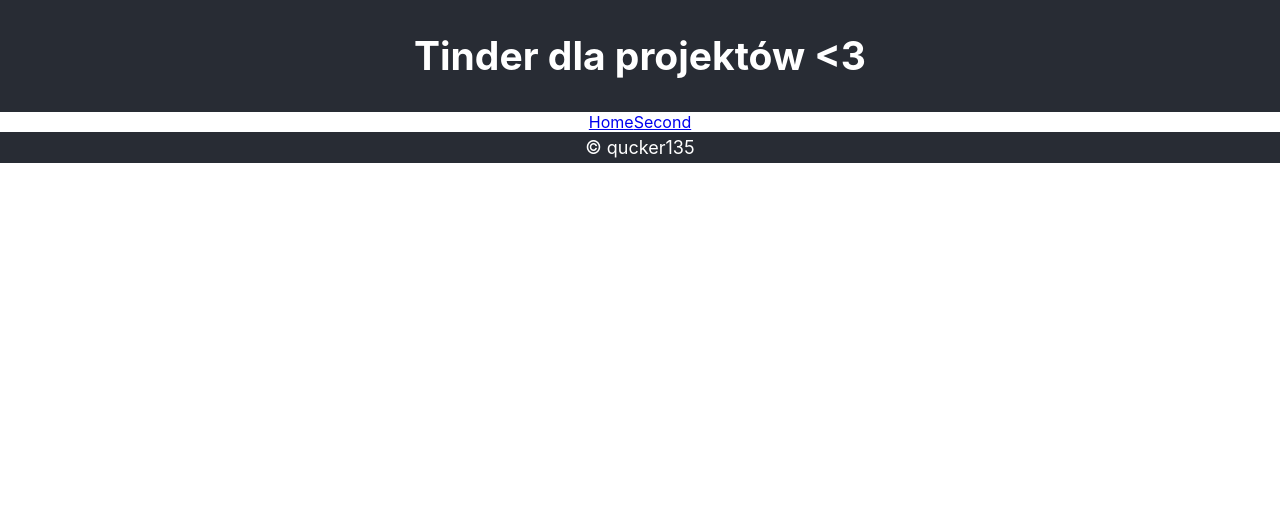
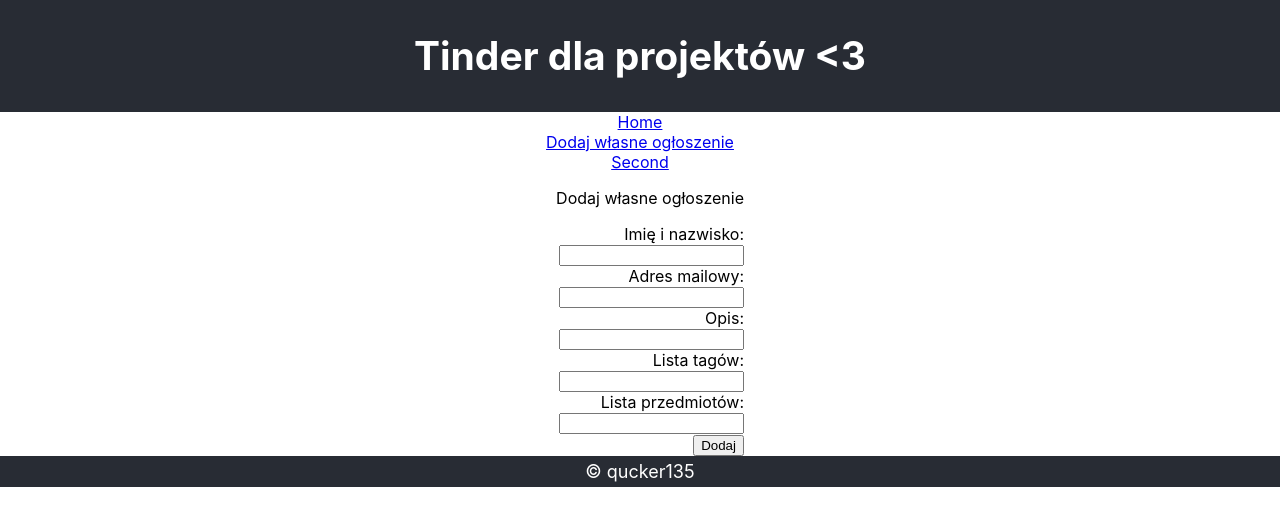
Before and after one commit to qucker135/tinder, a React (Create React App) app: page /add in a window 1280 px wide. Shown: the top 526 px of the page. Built offline with nearby package versions, Linux system fonts and the light colour scheme.

Commit message:
Lab3 - 2.0 done

```diff
--- a/src/App.css
+++ b/src/App.css
@@ -12,8 +12,6 @@
   color: white;
 }
 
-
-
 .App-footer {
   background-color: #282c34;
   display: flex;
--- a/src/App.js
+++ b/src/App.js
@@ -1,14 +1,33 @@
 import './App.css';
 import { useState } from "react";
 import Home from "./Components/Home";
+import Add from "./Components/Add";
 import Second from "./Components/Second";
 import {BrowserRouter, Routes, Route, NavLink} from 'react-router-dom';
 
 function App() {
   const [students, setStudents] = useState([
-    {name: "Mikołaj Czerniak", desc: "Młody, dynamiczny student", tags: ["c++", "verilog", "arduino", "php"], subjects: ["AK2", "PIW", "PIPG"]},
-    {name: "Łukasz Tomczak", desc: "Ekspert ds. budowy kompilatorów", tags: ["c++", "vhdl", "java", "php"], subjects: ["PIPG", "EAC", "ELE"]},
-    {name: "Ernest Przybył", desc: "Ekspert ds. JVM", tags: ["java", "kotlin", "groovy", "c#"], subjects: ["PJ", "WF", "AK2"]},
+    {
+      name: "Mikołaj Czerniak",
+      email: "mikolaj.czerniak@gmail.com",
+      desc: "Młody, dynamiczny student",
+      tags: ["c++", "verilog", "arduino", "php"],
+      subjects: ["AK2", "PIW", "PIPG"]
+    },
+    {
+      name: "Kulash Doomchuck",
+      email: "kulash.doomchuck@gmail.com",
+      desc: "Ekspert ds. budowy kompilatorów",
+      tags: ["c++", "vhdl", "java", "php"],
+      subjects: ["PIPG", "EAC", "ELE"]
+    },
+    {
+      name: "Pen Pineapple",
+      email: "apple.pen@gmail.com",
+      desc: "Ekspert ds. JVM",
+      tags: ["java", "kotlin", "groovy", "c#"],
+      subjects: ["PJ", "WF", "AK2"]
+    },
   ]);
 
   return (
@@ -19,12 +38,14 @@
       <main>
         <BrowserRouter>
         <nav>
-          <NavLink to="/">Home</NavLink>
-          <NavLink to="/second">Second</NavLink>
+          <NavLink to="/">Home</NavLink><br/>
+          <NavLink to="/add">Dodaj własne ogłoszenie</NavLink><br/>
+          <NavLink to="/second">Second</NavLink><br/>
         </nav>
 
         <Routes>
           <Route path="/" element={<Home students={students} setStudents={setStudents} />}/>
+          <Route path="/add" element={<Add students={students} setStudents={setStudents} />}/>
           <Route path="/second" element={<Second students={students} setStudents={setStudents} />}/>
         </Routes>
         </BrowserRouter>
--- /dev/null
+++ b/src/Components/Add.js
@@ -0,0 +1,73 @@
+import '../Styles/Add.css';
+import { useState } from 'react';
+
+const Add = (props) => {
+    const {setStudents, students} = props;
+
+    const [newStudentName, setNewStudentName] = useState("");
+    const [newStudentEmail, setNewStudentEmail] = useState("");
+    const [newStudentDesc, setNewStudentDesc] = useState("");
+    const [newStudentTags, setNewStudentTags] = useState("");
+    const [newStudentSubjects, setNewStudentSubjects] = useState("");
+
+    const handleNameChange = (event) => {
+        setNewStudentName(event.target.value);
+    }
+
+    const handleEmailChange = (event) => {
+        setNewStudentEmail(event.target.value);
+    }
+
+    const handleDescChange = (event) => {
+        setNewStudentDesc(event.target.value);
+    }
+
+    const handleTagListChange = (event) => {
+        setNewStudentTags(event.target.value);
+    }
+
+    const handleSubjListChange = (event) => {
+        setNewStudentSubjects(event.target.value);
+    }
+
+    const handleEnter = () => {
+        setStudents(students.concat({
+            name: newStudentName,
+            email: newStudentEmail,
+            desc: newStudentDesc,
+            tags: newStudentTags.split(" "),
+            subjects: newStudentSubjects.split(" ")
+        }));
+        setNewStudentName("");
+        setNewStudentEmail("");
+        setNewStudentDesc("");
+        setNewStudentTags("");
+        setNewStudentSubjects("");
+    }
+
+    return (
+        <div className="Add-main">
+            <p>Dodaj własne ogłoszenie</p>
+            <form>
+                <label for="name">Imię i nazwisko:</label>
+                <input id="name" name="name" onChange={handleNameChange}/>
+                <br/>
+                <label for="email">Adres mailowy:</label>
+                <input id="email" name="email" onChange={handleEmailChange}/>
+                <br/>
+                <label for="desc">Opis:</label>
+                <input id="desc" name="desc" onChange={handleDescChange}/>
+                <br/>
+                <label for="taglist">Lista tagów:</label>
+                <input id="taglist" name="taglist" onChange={handleTagListChange}/>
+                <br/>
+                <label for="subjlist">Lista przedmiotów:</label>
+                <input id="subjlist" name="subjlist" onChange={handleSubjListChange}/>
+                <br/>
+                <button type="button" onClick={handleEnter}>Dodaj</button>
+            </form>
+        </div>
+    );
+}
+
+export default Add;
--- a/src/Components/Home.js
+++ b/src/Components/Home.js
@@ -7,7 +7,7 @@
     const [studentsValue, setStudentsValue] = useState("DESC");
 
     const handleQueryChange = (event) => {
-        console.log(event.target.value);
+        //console.log(event.target.value);
         setStudentsQuery(event.target.value);
     }
     const handleValueChange = (event) => {
@@ -16,9 +16,9 @@
         console.log(studentsValue); //left these two console.logs, because that's an interesting observation
     }
 
-    const studentsHTML = students.filter((it)=>(studentsValue=="DESC") ? it.desc.includes(studentsQuery) :
-        (studentsValue=="TAGS") ? it.tags.some(el => el.includes(studentsQuery)) :
-        (studentsValue=="SUBJ") ? it.subjects.some(el => el.includes(studentsQuery)) : true
+    const studentsHTML = students.filter((it)=>(studentsValue == "DESC") ? it.desc.includes(studentsQuery) :
+        (studentsValue == "TAGS") ? it.tags.some(el => el.includes(studentsQuery)) :
+        (studentsValue == "SUBJ") ? it.subjects.some(el => el.includes(studentsQuery)) : true
     )
     .map((it, i)=>{ //bad practise: https://pl.reactjs.org/docs/lists-and-keys.html#keys
 
@@ -50,8 +50,7 @@
 
     return ( //JSX
         <div>
-            <p>Hurra!</p>
-
+            <p>Wyszukaj ogłoszenia innych</p>
             <label for="whichList">Wyszukaj po:</label>
             <select name="whichList" id="whichList" onChange={handleValueChange}>
               <option value="DESC">Opisie</option>
@@ -60,7 +59,6 @@
             </select>
             <br/>
             <input type="text" name="query" id="query" required="" value={studentsQuery} onChange={handleQueryChange}/>
-            <button class="btn-primary">Zatwierdź</button>
             {studentsHTML}
         </div>
     )
--- /dev/null
+++ b/src/Styles/Add.css
@@ -0,0 +1,5 @@
+.Add-main{
+    width: 13rem;
+    text-align: right;
+    margin: auto;
+}
```
